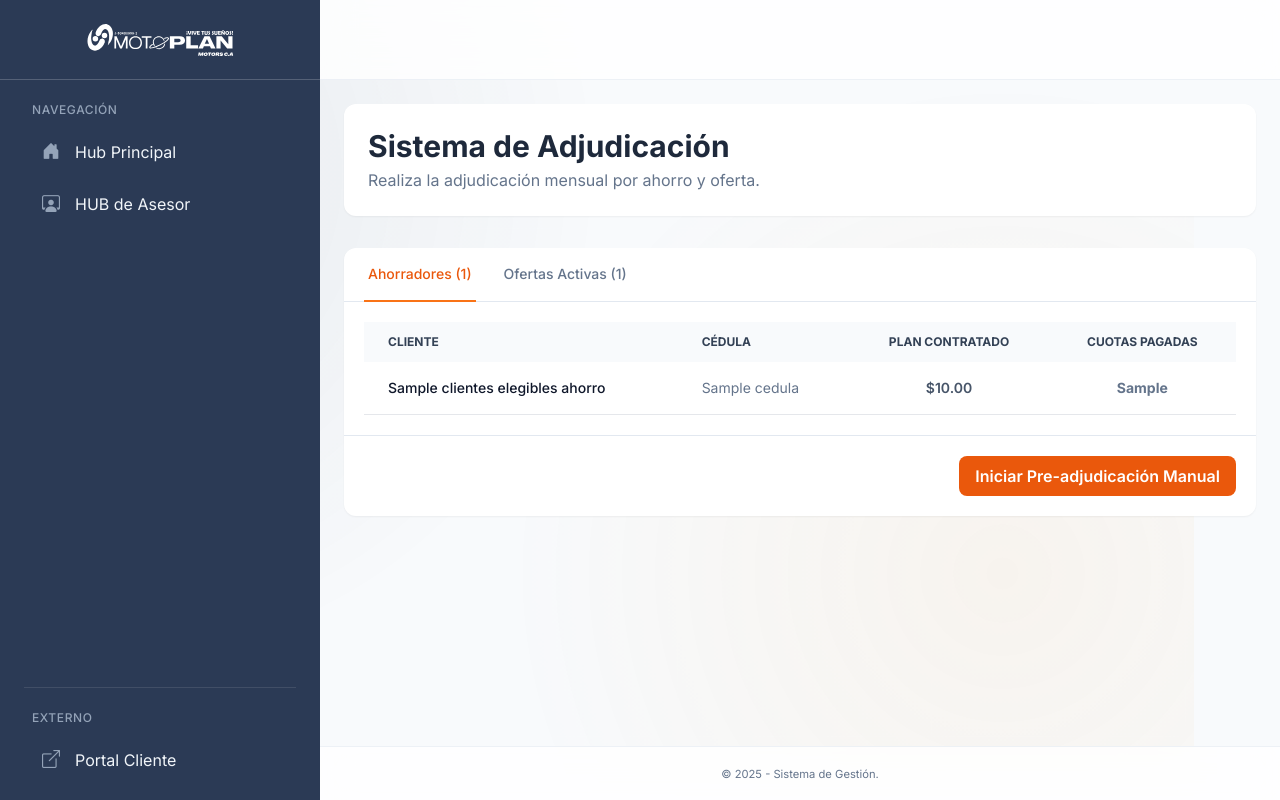
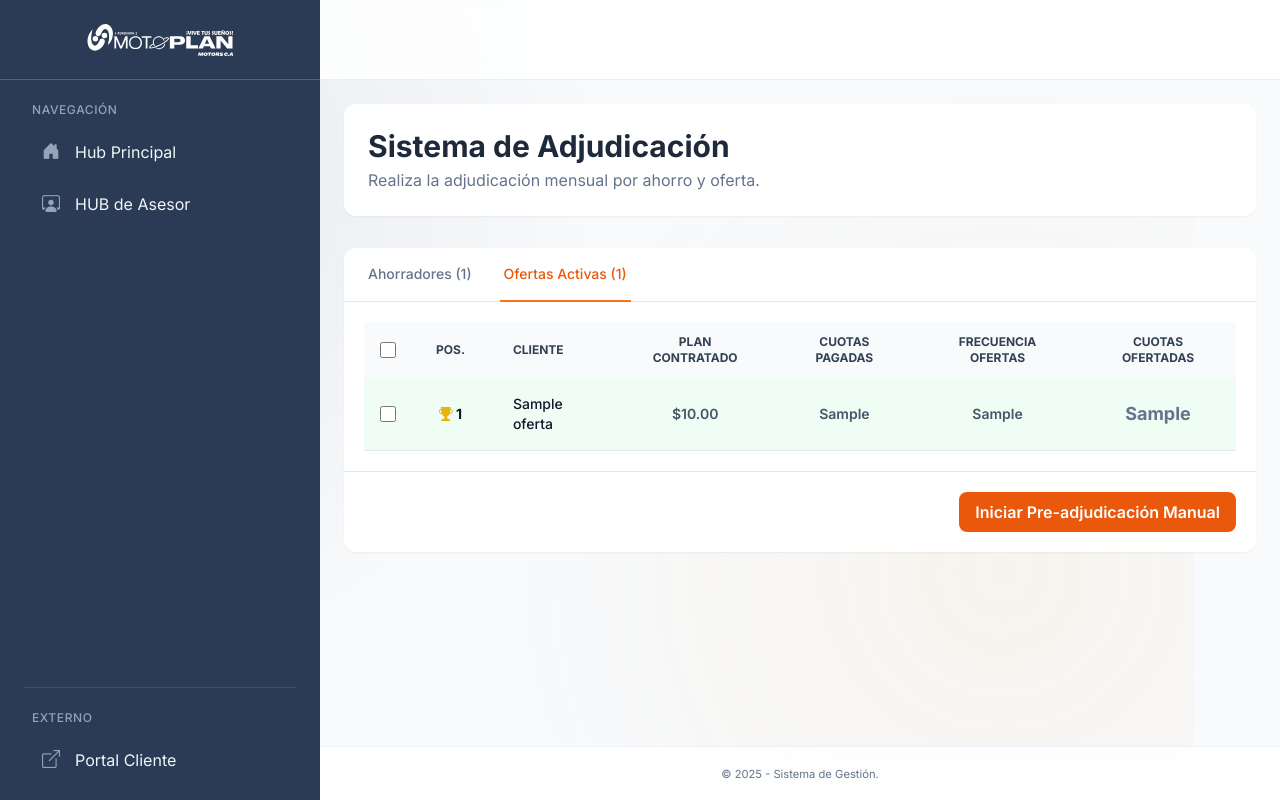
Before and after one commit to Cjyuyo/mi_app_clientes, a Flask app: template templates/adjudicacion.html in a window 1280 px wide. Run offline with Flask 3, Linux system fonts and the light colour scheme; the template is opened without the code that fills it: most values are stand-ins (such as "Sample title", 1, 10 or a date in 2020); some libraries are stand-ins or nearby versions.

Commit message:
feat(adjudicacion): Añadir selección y nuevas columnas en UI

```diff
--- a/app.py
+++ b/app.py
@@ -1558,54 +1558,110 @@ def perfil_cliente(cliente_id):
                 """, (cliente_id,))
                 gestiones = cur.fetchall()
 
+# >>> CAMBIO ESPECIFICO: Historial Unificado
+                # Unificar todos los eventos del cliente en una sola lista para el historial.
                 cur.execute("""
-                    SELECT 'Solicitud de ' || tipo_solicitud AS tipo, detalles, fecha_creacion AS fecha, estado, revisado_por_id, null as usuario_nombre
-                    FROM solicitudes
-                    WHERE cliente_id = %s
+                    SELECT
+                        'solicitud' as origen,
+                        id,
+                        'Solicitud de ' || tipo_solicitud AS tipo,
+                        detalles,
+                        fecha_creacion AS fecha,
+                        estado,
+                        revisado_por_id,
+                        null as usuario_nombre,
+                        null as monto
+                    FROM solicitudes WHERE cliente_id = %s
                     UNION ALL
-                    SELECT accion AS tipo, detalles, timestamp AS fecha, 'N/A' as estado, usuario_id as revisado_por_id, usuario_nombre
-                    FROM registros_auditoria
-                    WHERE cliente_afectado_id = %s
+                    SELECT
+                        'auditoria' as origen,
+                        id,
+                        accion AS tipo,
+                        detalles,
+                        timestamp AS fecha,
+                        'N/A' as estado,
+                        usuario_id as revisado_por_id,
+                        usuario_nombre,
+                        null as monto
+                    FROM registros_auditoria WHERE cliente_afectado_id = %s
+                    UNION ALL
+                    SELECT
+                        'oferta' as origen,
+                        id,
+                        'Participación en Oferta' as tipo,
+                        json_build_object('cuotas', cuotas_ofertadas) as detalles,
+                        fecha_oferta::timestamp as fecha,
+                        estado_oferta as estado,
+                        null as revisado_por_id,
+                        'Cliente' as usuario_nombre,
+                        null as monto
+                    FROM ofertas WHERE cliente_id = %s
+                    UNION ALL
+                    SELECT
+                        'gestion' as origen,
+                        g.id,
+                        'Gestión de Cobranza' as tipo,
+                        json_build_object('nota', g.nota) as detalles,
+                        g.fecha_creacion as fecha,
+                        'Realizada' as estado,
+                        g.gestor_id as revisado_por_id,
+                        a.usuario as usuario_nombre,
+                        null as monto
+                    FROM gestiones_cobranza g JOIN administradores a ON g.gestor_id = a.id
+                    WHERE g.cliente_id = %s
                     ORDER BY fecha DESC;
-                """, (cliente_id, cliente_id))
+                """, (cliente_id, cliente_id, cliente_id, cliente_id))
 
                 raw_events = cur.fetchall()
                 admin_cache = {}
 
                 for event in raw_events:
-                    evento_fmt = {'fecha': event['fecha']}
-                    if event['tipo'].startswith('Solicitud'):
+                    evento_fmt = {'fecha': event['fecha'], 'origen': event['origen']}
+                    detalles = event.get('detalles', {})
+                    if isinstance(detalles, str):
+                        try: detalles = json.loads(detalles)
+                        except json.JSONDecodeError: detalles = {}
+
+                    # Formateo basado en el origen del evento
+                    if event['origen'] == 'solicitud':
                         evento_fmt['tipo'] = event['tipo']
-                        detalles = event.get('detalles', {})
-                        if isinstance(detalles, str):
-                            try:
-                                detalles = json.loads(detalles)
-                            except json.JSONDecodeError:
-                                detalles = {}
-
                         descripcion = f"Estado: {event['estado']}"
                         if 'motivo' in detalles:
                             descripcion += f" - Motivo: {detalles.get('motivo', '')}"
                         if 'fecha_cita' in detalles:
                             descripcion += f" - Cita para el {detalles.get('fecha_cita')} a las {detalles.get('hora_cita')}"
 
+                        revisado_por_id = event.get('revisado_por_id')
+                        if revisado_por_id and revisado_por_id not in admin_cache:
+                            cur.execute("SELECT usuario FROM administradores WHERE id = %s", (revisado_por_id,))
+                            admin = cur.fetchone()
+                            admin_cache[revisado_por_id] = admin['usuario'] if admin else 'N/A'
+
+                        usuario = admin_cache.get(revisado_por_id, 'Sistema')
                         if event['estado'] != 'Pendiente':
-                            revisado_por_id = event.get('revisado_por_id')
-                            if revisado_por_id and revisado_por_id not in admin_cache:
-                                cur.execute("SELECT usuario FROM administradores WHERE id = %s", (revisado_por_id,))
-                                admin = cur.fetchone()
-                                admin_cache[revisado_por_id] = admin['usuario'] if admin else 'N/A'
-                            evento_fmt['usuario'] = admin_cache.get(revisado_por_id, 'Sistema')
-                            descripcion += f" por {evento_fmt['usuario']}"
-
+                            descripcion += f" por {usuario}"
+
+                        evento_fmt['usuario'] = usuario
                         evento_fmt['descripcion'] = descripcion
-                    else:
+
+                    elif event['origen'] == 'oferta':
+                        evento_fmt['tipo'] = event['tipo']
+                        evento_fmt['descripcion'] = f"Cliente ofertó {detalles.get('cuotas', 0)} cuotas. Estado de la oferta: {event['estado'].capitalize()}."
+                        evento_fmt['usuario'] = 'Cliente'
+
+                    elif event['origen'] == 'gestion':
+                        evento_fmt['tipo'] = event['tipo']
+                        evento_fmt['descripcion'] = detalles.get('nota', 'Sin detalles.')
+                        evento_fmt['usuario'] = event.get('usuario_nombre', 'N/A')
+
+                    else: # Auditoria y otros
                         evento_fmt['tipo'] = f"Auditoría: {event['tipo']}"
-                        evento_fmt['descripcion'] = event.get('detalles').get('descripcion') if event.get('detalles') else 'Sin detalles'
+                        evento_fmt['descripcion'] = event.get('descripcion') or (detalles.get('descripcion') if isinstance(detalles, dict) else 'Sin detalles')
                         evento_fmt['usuario'] = event.get('usuario_nombre')
 
                     historial_eventos.append(evento_fmt)
-        except psycopg2.Error as e:
+# <<< FIN CAMBIO
+        except (psycopg2.Error, json.JSONDecodeError) as e:
             flash(f"Error al cargar el perfil del cliente: {e}", "error")
             return redirect(url_for('consulta'))
     return render_template('cliente_perfil.html', cliente=cliente, pagos=pagos, gestiones=gestiones, historial_eventos=historial_eventos, anio_actual=get_venezuela_current_date().year)
@@ -2309,7 +2365,25 @@ def adjudicacion():
                 WHERE o.estado_oferta = 'activa' AND TRIM(UPPER(c.proceso)) = 'AHORRADOR'
                 ORDER BY o.cuotas_ofertadas DESC, o.fecha_oferta ASC;
             """)
-            ofertas_activas = cur.fetchall()
+            ofertas_activas_raw = cur.fetchall()
+
+# >>> CAMBIO ESPECIFICO: Agregar cuotas_pagadas y frecuencia_ofertas
+            ofertas_activas = []
+            for oferta in ofertas_activas_raw:
+                oferta_dict = dict(oferta)
+
+                # Calcular cuotas_pagadas
+                cur.execute("SELECT COUNT(*) FROM pagos WHERE cliente_id = %s AND tipo_pago = 'Cuota' AND estado_pago = 'Conciliado'", (oferta['id'],))
+                cuotas_pagadas = cur.fetchone()[0]
+                oferta_dict['cuotas_pagadas'] = cuotas_pagadas if cuotas_pagadas is not None else 0
+
+                # Calcular frecuencia_ofertas
+                cur.execute("SELECT COUNT(*) FROM ofertas WHERE cliente_id = %s", (oferta['id'],))
+                frecuencia_ofertas = cur.fetchone()[0]
+                oferta_dict['frecuencia_ofertas'] = frecuencia_ofertas if frecuencia_ofertas is not None else 0
+
+                ofertas_activas.append(oferta_dict)
+# <<< FIN CAMBIO
 
             cur.execute("""
                 SELECT a.id, a.fecha_adjudicacion,
--- a/templates/adjudicacion.html
+++ b/templates/adjudicacion.html
@@ -30,7 +30,7 @@
 
     <!-- Vista Principal: Antes de la Pre-adjudicación -->
     <div x-show="!preAdjudicacionIniciada">
-        <div class="bg-white rounded-xl shadow-sm" x-data="{ activeTab: 'ahorradores' }">
+        <div class="bg-white rounded-xl shadow-sm" x-data="{ activeTab: 'ofertas' }">
             <div class="px-5 border-b border-slate-200">
                 <nav class="-mb-px flex space-x-6">
                     <button @click="activeTab = 'ahorradores'" :class="{ 'border-orange-500 text-orange-600': activeTab === 'ahorradores', 'border-transparent text-slate-500 hover:text-slate-700 hover:border-slate-300': activeTab !== 'ahorradores' }" class="whitespace-nowrap py-4 px-1 border-b-2 font-medium text-sm">Ahorradores ({{ clientes_elegibles_ahorro|length }})</button>
@@ -71,24 +71,48 @@
                         <table class="w-full text-sm text-left text-slate-500">
                             <thead class="text-xs text-slate-700 uppercase bg-slate-50">
                                 <tr>
+                                    <!-- >>> CAMBIO ESPECIFICO: Checkbox de seleccion -->
+                                    <th scope="col" class="p-4">
+                                        <div class="flex items-center">
+                                            <input id="checkbox-all" type="checkbox" class="w-4 h-4 text-blue-600 bg-gray-100 border-gray-300 rounded focus:ring-blue-500">
+                                            <label for="checkbox-all" class="sr-only">checkbox</label>
+                                        </div>
+                                    </th>
+                                    <!-- <<< FIN CAMBIO -->
                                     <th scope="col" class="px-6 py-3 text-center">Pos.</th>
                                     <th scope="col" class="px-6 py-3">Cliente</th>
                                     <th scope="col" class="px-6 py-3 text-center">Plan Contratado</th>
+                                    <!-- >>> CAMBIO ESPECIFICO: Nuevas columnas de datos -->
+                                    <th scope="col" class="px-6 py-3 text-center">Cuotas Pagadas</th>
+                                    <th scope="col" class="px-6 py-3 text-center">Frecuencia Ofertas</th>
+                                    <!-- <<< FIN CAMBIO -->
                                     <th scope="col" class="px-6 py-3 text-center">Cuotas Ofertadas</th>
                                 </tr>
                             </thead>
                             <tbody>
                                 {% for oferta in ofertas_activas|sort(attribute='cuotas_ofertadas', reverse=True) %}
                                 <tr class="border-b hover:bg-slate-50 {% if loop.first %} bg-green-50 {% endif %}">
+                                    <!-- >>> CAMBIO ESPECIFICO: Botón de selección individual por fila -->
+                                    <td class="w-4 p-4">
+                                        <div class="flex items-center">
+                                            <input id="checkbox-table-{{ oferta.id }}" name="seleccion_individual" value="{{ oferta.id }}" type="checkbox" class="w-4 h-4 text-blue-600 bg-gray-100 border-gray-300 rounded focus:ring-blue-500">
+                                            <label for="checkbox-table-{{ oferta.id }}" class="sr-only">checkbox</label>
+                                        </div>
+                                    </td>
+                                    <!-- <<< FIN CAMBIO -->
                                     <td class="px-6 py-4 font-bold text-slate-900 text-center">
                                         {% if loop.first %}<i class="bi bi-trophy-fill text-yellow-500"></i>{% endif %} {{ loop.index }}
                                     </td>
                                     <td class="px-6 py-4 font-medium text-slate-900">{{ oferta.nombre_apellido }}</td>
                                     <td class="px-6 py-4 text-center font-semibold text-slate-600">${{ "%.2f"|format(oferta.plan_contratado|float) if oferta.plan_contratado else 'N/A' }}</td>
+                                    <!-- >>> CAMBIO ESPECIFICO: Nuevas columnas de datos -->
+                                    <td class="px-6 py-4 text-center font-semibold text-slate-600">{{ oferta.cuotas_pagadas }}</td>
+                                    <td class="px-6 py-4 text-center font-semibold text-slate-600">{{ oferta.frecuencia_ofertas }}</td>
+                                    <!-- <<< FIN CAMBIO -->
                                     <td class="px-6 py-4 text-center font-bold text-lg">{{ oferta.cuotas_ofertadas }}</td>
                                 </tr>
                                 {% else %}
-                                <tr><td colspan="4" class="text-center p-4 text-slate-500">No hay ofertas activas.</td></tr>
+                                <tr><td colspan="7" class="text-center p-4 text-slate-500">No hay ofertas activas.</td></tr>
                                 {% endfor %}
                             </tbody>
                         </table>
```
